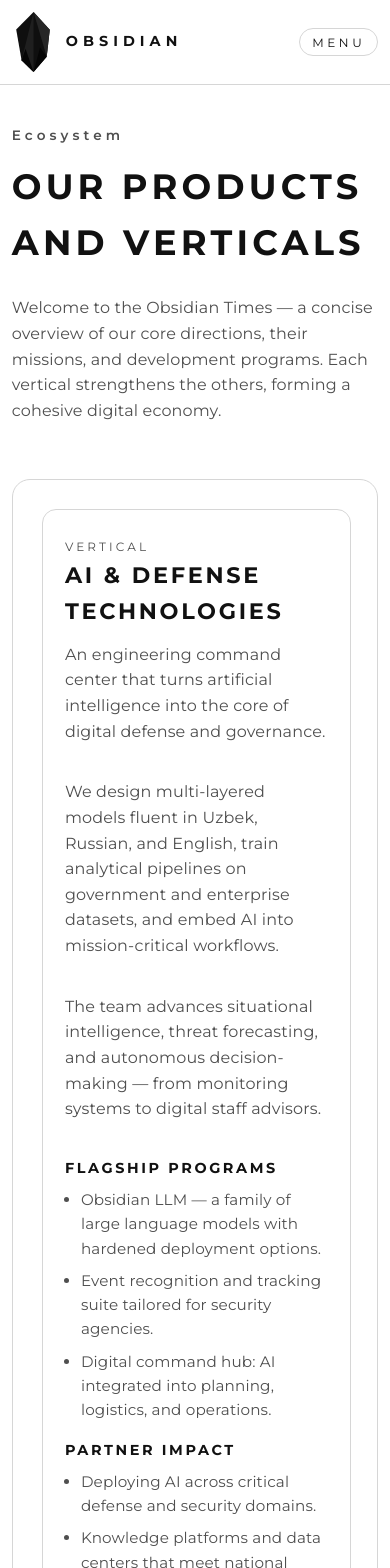
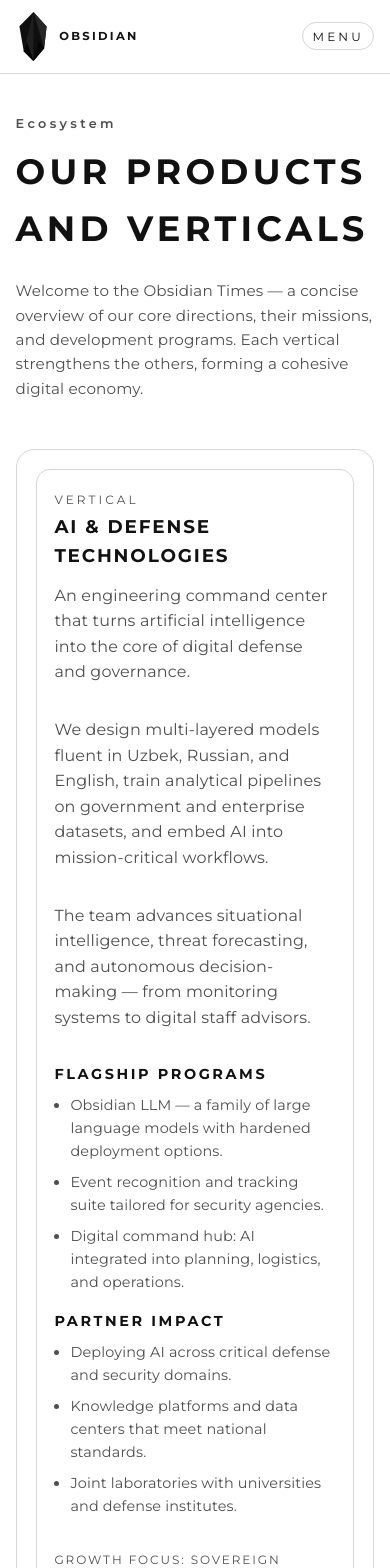
Before and after one commit to Uzinex/Obsidian, a React (Vite) app in the folder obsidian-app/: page /products in a window 390 px wide. Shown: the top 1568 px of the page. Built offline with nearby package versions, Linux system fonts and the light colour scheme.

Commit message:
Improve responsive layout across breakpoints

```diff
--- a/obsidian-app/src/App.css
+++ b/obsidian-app/src/App.css
@@ -52,6 +52,7 @@
   font-size: 0.8rem;
   letter-spacing: 0.25em;
   text-transform: uppercase;
+  flex-wrap: wrap;
 }
 
 .nav-link {
@@ -88,9 +89,11 @@
   display: none;
   flex-direction: column;
   gap: 1rem;
-  width: min(960px, 94vw);
+  width: 100%;
+  max-width: 960px;
   margin: 0 auto 1.2rem;
-  padding-bottom: 1rem;
+  padding: 0 3vw 1.2rem;
+  box-sizing: border-box;
 }
 
 .mobile-nav .nav-link {
@@ -216,11 +219,25 @@
 .footer-nav {
   display: flex;
   flex-wrap: wrap;
+  align-items: center;
   gap: 1rem;
 }
 
 .footer-note {
   color: var(--obsidian-gray-500);
+}
+
+@media (max-width: 960px) {
+  .navbar {
+    gap: 1rem;
+    width: min(900px, 92vw);
+  }
+
+  .nav-links {
+    gap: clamp(0.75rem, 2.4vw, 1.4rem);
+    font-size: 0.75rem;
+    letter-spacing: 0.22em;
+  }
 }
 
 @media (max-width: 860px) {
@@ -238,15 +255,87 @@
 
   .navbar {
     padding: 0.75rem 0;
+    width: min(820px, 92vw);
   }
 }
 
 @media (max-width: 600px) {
   .hero {
+    flex-direction: column;
+    align-items: flex-start;
+    gap: 2.2rem;
+  }
+
+  .hero-visual {
+    width: 100%;
+    align-items: center;
+    justify-content: space-between;
+    gap: 1.2rem;
+  }
+
+  .hero-logo {
+    width: clamp(150px, 40vw, 220px);
+  }
+
+  .cta-button {
+    width: 100%;
+    max-width: 320px;
+  }
+}
+
+@media (max-width: 520px) {
+  .navbar {
+    width: min(480px, 92vw);
+  }
+
+  .brand {
+    font-size: 0.78rem;
+    letter-spacing: 0.22em;
+    gap: 0.6rem;
+  }
+
+  .brand-mark {
+    width: 34px;
+  }
+
+  .hero-copy h1 {
+    font-size: clamp(2.2rem, 12vw, 2.8rem);
+  }
+
+  .hero-caption {
+    font-size: 0.68rem;
+    letter-spacing: 0.32em;
+  }
+
+  .footer-nav {
+    flex-direction: column;
+    align-items: flex-start;
+    gap: 0.75rem;
+  }
+}
+
+@media (max-width: 420px) {
+  .navbar {
+    width: 92vw;
+  }
+
+  .brand {
+    font-size: 0.72rem;
+    letter-spacing: 0.2em;
+  }
+
+  .mobile-menu-button {
+    padding: 0.35rem 0.6rem;
+    letter-spacing: 0.26em;
+  }
+
+  .hero-visual {
+    flex-direction: column;
     align-items: flex-start;
   }
 
-  .hero-visual {
+  .footer-inner {
     align-items: flex-start;
+    width: 92vw;
   }
 }
--- a/obsidian-app/src/components/Layout.jsx
+++ b/obsidian-app/src/components/Layout.jsx
@@ -1,4 +1,4 @@
-import { useState } from 'react'
+import { useEffect, useState } from 'react'
 import { NavLink, Outlet, useLocation } from 'react-router-dom'
 import logoMark from '../assets/obsidian-logo.svg'
 import '../App.css'
@@ -15,6 +15,20 @@
   const [menuOpen, setMenuOpen] = useState(false)
 
   const closeMenu = () => setMenuOpen(false)
+
+  useEffect(() => {
+    const handleResize = () => {
+      if (window.innerWidth > 860) {
+        setMenuOpen(false)
+      }
+    }
+
+    window.addEventListener('resize', handleResize)
+
+    return () => {
+      window.removeEventListener('resize', handleResize)
+    }
+  }, [])
 
   return (
     <div className="app-shell">
@@ -40,13 +54,14 @@
             type="button"
             className="mobile-menu-button"
             aria-expanded={menuOpen}
+            aria-controls="primary-navigation"
             onClick={() => setMenuOpen((open) => !open)}
           >
             Menu
           </button>
         </nav>
         {menuOpen && (
-          <div className="nav-links mobile-nav">
+          <div id="primary-navigation" className="nav-links mobile-nav">
             {links.map((link) => (
               <NavLink
                 key={link.to}
--- a/obsidian-app/src/index.css
+++ b/obsidian-app/src/index.css
@@ -211,12 +211,109 @@
   color: var(--obsidian-gray-700);
 }
 
+@media (max-width: 900px) {
+  .page {
+    width: min(860px, 92vw);
+  }
+
+  .page-grid {
+    gap: 1.2rem;
+  }
+
+  .glass-card {
+    padding: 1.5rem;
+  }
+}
+
+@media (max-width: 720px) {
+  .page {
+    width: min(680px, 92vw);
+    padding: 3rem 0 3.2rem;
+  }
+
+  .page-header {
+    gap: 0.65rem;
+  }
+
+  .page-lede {
+    font-size: 0.95rem;
+  }
+
+  .page-grid {
+    grid-template-columns: 1fr 1fr;
+  }
+
+  .newspaper-sheet {
+    padding: clamp(1.6rem, 5vw, 2.2rem);
+  }
+
+  .newspaper-columns {
+    grid-template-columns: repeat(auto-fit, minmax(240px, 1fr));
+    gap: 1.4rem;
+  }
+
+  .newspaper-article {
+    padding: clamp(1.1rem, 4vw, 1.6rem);
+    gap: 1rem;
+  }
+
+  .article-header h2 {
+    font-size: 1.2rem;
+    letter-spacing: 0.1em;
+  }
+
+  li {
+    font-size: 0.9rem;
+  }
+}
+
 @media (max-width: 600px) {
   .page {
+    width: min(520px, 92vw);
     padding: 2.5rem 0 3rem;
+  }
+
+  .page-grid {
+    grid-template-columns: 1fr;
+    gap: 1rem;
   }
 
   .newspaper-columns {
     grid-template-columns: 1fr;
   }
+
+  .article-header h2 {
+    font-size: 1.15rem;
+  }
+
+  .article-footnote {
+    letter-spacing: 0.16em;
+  }
 }
+
+@media (max-width: 420px) {
+  .page {
+    width: 92vw;
+  }
+
+  .page-header {
+    margin-bottom: 2rem;
+  }
+
+  .page-subheading {
+    font-size: 0.8rem;
+    letter-spacing: 0.26em;
+  }
+
+  .glass-card {
+    padding: 1.25rem;
+  }
+
+  .newspaper-sheet {
+    padding: 1.2rem;
+  }
+
+  .newspaper-article {
+    padding: 1rem 1.1rem;
+  }
+}
```
